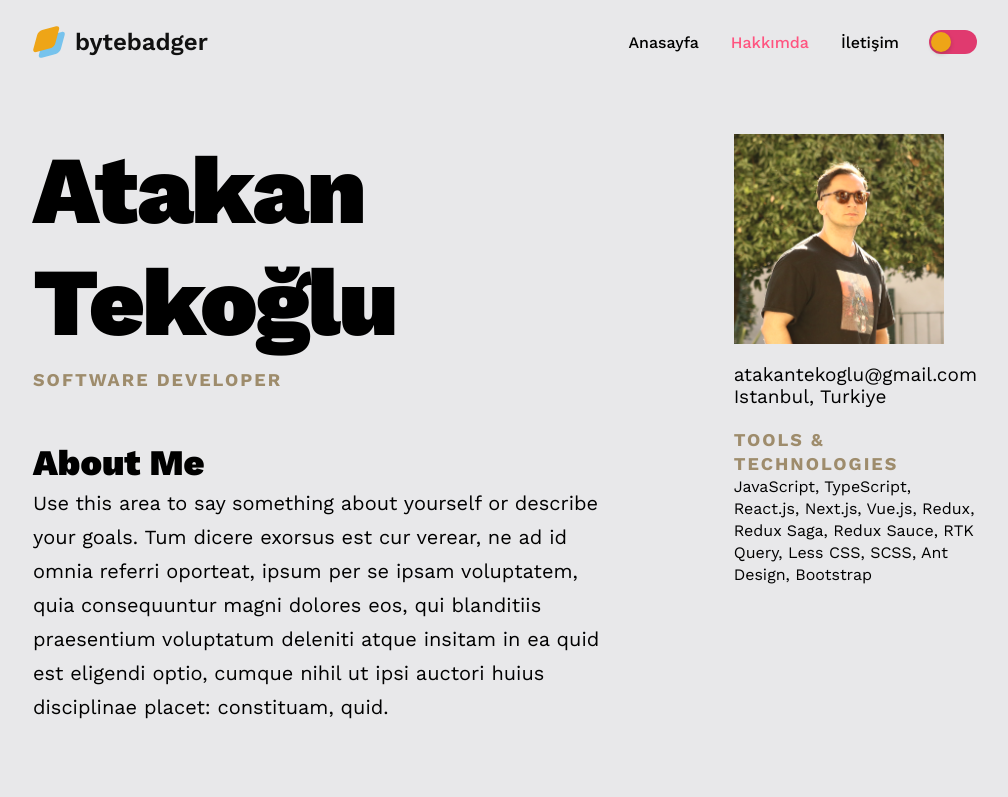
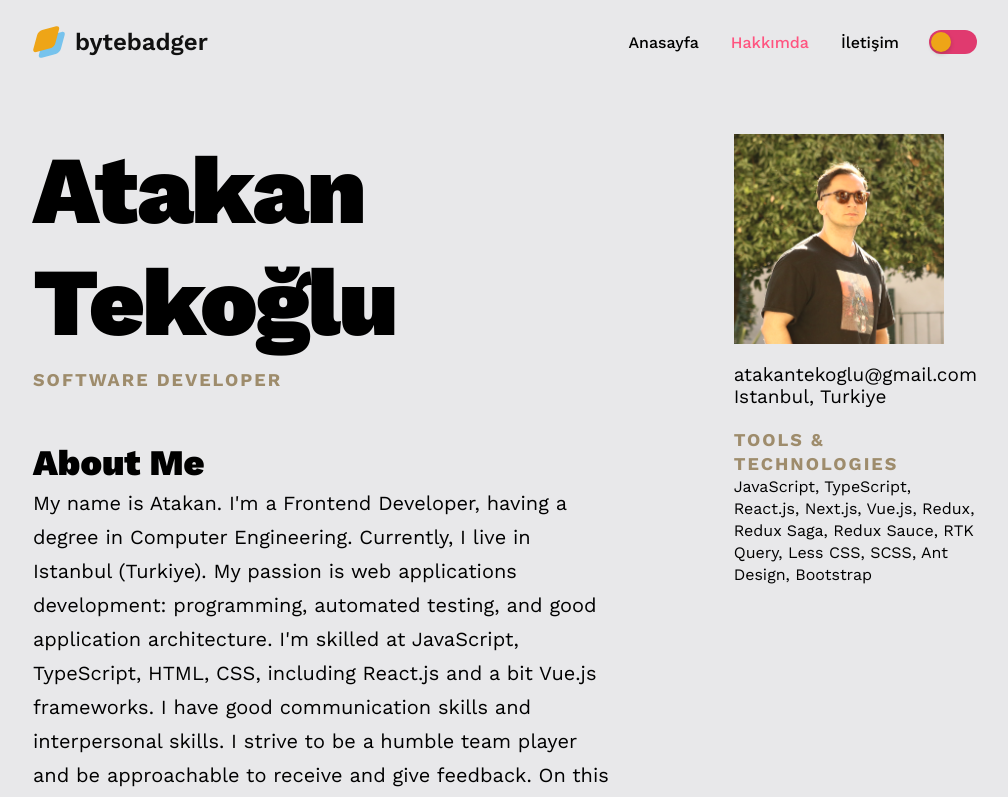
Before and after one commit to atakanteko/content-layer-blog, a Next.js app: page /about-me in a window 1280 px wide. Shown: the top 797 px of the page, without its empty margins (135-1143 px from the left). Built offline with nearby package versions, Linux system fonts and the light colour scheme.

Commit message:
improve: about me

```diff
--- a/src/components/about/left/about-me.tsx
+++ b/src/components/about/left/about-me.tsx
@@ -6,12 +6,16 @@ const AboutMeDesc = () => {
     <div className={styles.about_me}>
       <h2>About Me</h2>
       <p>
-        Use this area to say something about yourself or describe your goals.
-        Tum dicere exorsus est cur verear, ne ad id omnia referri oporteat,
-        ipsum per se ipsam voluptatem, quia consequuntur magni dolores eos, qui
-        blanditiis praesentium voluptatum deleniti atque insitam in ea quid est
-        eligendi optio, cumque nihil ut ipsi auctori huius disciplinae placet:
-        constituam, quid.
+        My name is Atakan. {`I'm`} a Frontend Developer, having a degree in
+        Computer Engineering. Currently, I live in Istanbul (Turkiye). My
+        passion is web applications development: programming, automated testing,
+        and good application architecture. {`I'm`} skilled at JavaScript,
+        TypeScript, HTML, CSS, including React.js and a bit Vue.js frameworks. I
+        have good communication skills and interpersonal skills. I strive to be
+        a humble team player and be approachable to receive and give feedback.
+        On this blog, I publish regularly posts about Frontend development,
+        mainly about JavaScript, TypeScript, Vue.js, and React.js. Writing helps
+        me sharpen my writing skills and learn a lot along the way.
       </p>
     </div>
   );
```
